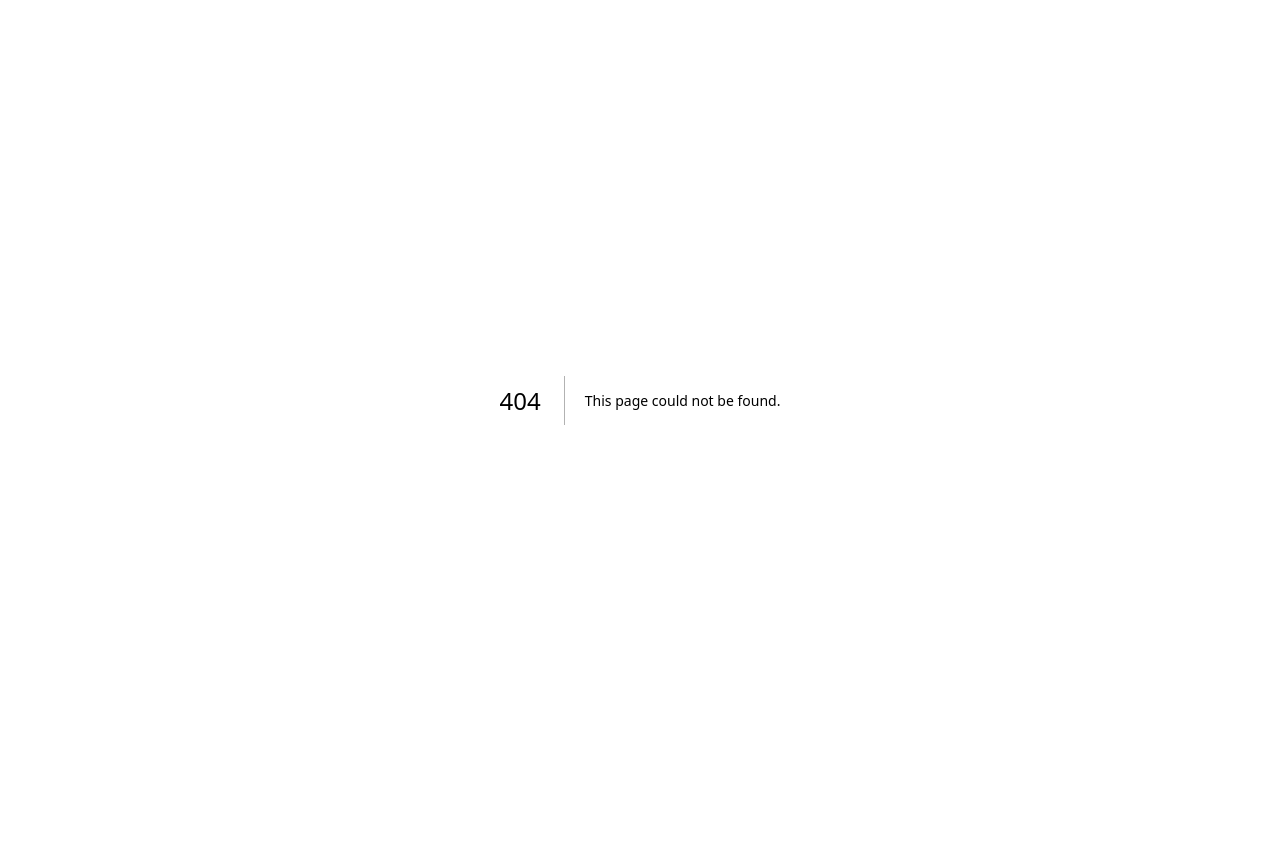
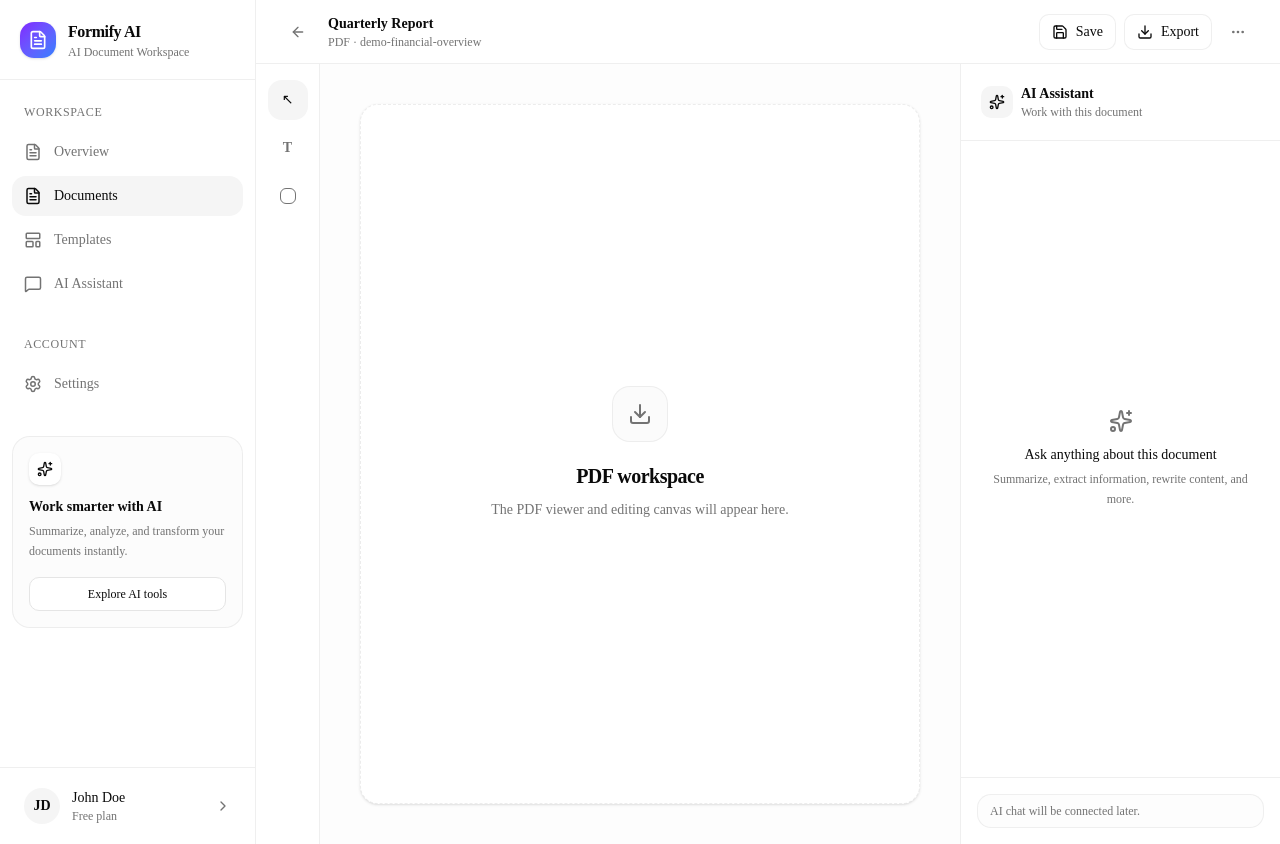
Before and after one commit to Eztremes/formify-ai, a Next.js app: page /dashboard/documents/demo-financial-overview in a window 1280 px wide. Before the commit this address had no page. Before the commit the page ends 800 px from the top, so only its background shows below. Built offline with nearby package versions, Linux system fonts and the light colour scheme.

Commit message:
feat: add document workspace shell

```diff
--- /dev/null
+++ b/app/dashboard/documents/[id]/page.tsx
@@ -0,0 +1,165 @@
+import Link from "next/link";
+import {
+  ArrowLeft,
+  Download,
+  MoreHorizontal,
+  Save,
+  Sparkles,
+} from "lucide-react";
+
+interface DocumentPageProps {
+  params: Promise<{
+    id: string;
+  }>;
+}
+
+export default async function DocumentPage({
+  params,
+}: DocumentPageProps) {
+  const { id } = await params;
+
+  return (
+    <div className="flex min-h-screen flex-col bg-muted/20">
+      {/* Top bar */}
+      <header className="flex h-16 shrink-0 items-center justify-between border-b border-border/60 bg-background px-4 md:px-6">
+        <div className="flex min-w-0 items-center gap-3">
+          <Link
+            href="/dashboard/documents"
+            className="flex h-9 w-9 shrink-0 items-center justify-center rounded-lg text-muted-foreground transition-colors hover:bg-muted hover:text-foreground"
+            aria-label="Back to documents"
+          >
+            <ArrowLeft className="h-4 w-4" />
+          </Link>
+
+          <div className="min-w-0">
+            <p className="truncate text-sm font-semibold">
+              Quarterly Report
+            </p>
+
+            <p className="text-xs text-muted-foreground">
+              PDF · {id}
+            </p>
+          </div>
+        </div>
+
+        <div className="flex items-center gap-2">
+          <button
+            type="button"
+            className="hidden h-9 items-center gap-2 rounded-lg border border-border/60 bg-background px-3 text-sm font-medium transition-colors hover:bg-muted sm:flex"
+          >
+            <Save className="h-4 w-4" />
+            Save
+          </button>
+
+          <button
+            type="button"
+            className="hidden h-9 items-center gap-2 rounded-lg border border-border/60 bg-background px-3 text-sm font-medium transition-colors hover:bg-muted sm:flex"
+          >
+            <Download className="h-4 w-4" />
+            Export
+          </button>
+
+          <button
+            type="button"
+            className="flex h-9 w-9 items-center justify-center rounded-lg text-muted-foreground transition-colors hover:bg-muted hover:text-foreground"
+            aria-label="More options"
+          >
+            <MoreHorizontal className="h-4 w-4" />
+          </button>
+        </div>
+      </header>
+
+      {/* Workspace */}
+      <main className="flex min-h-0 flex-1">
+        {/* Left toolbar */}
+        <aside className="hidden w-16 shrink-0 border-r border-border/60 bg-background lg:flex lg:flex-col lg:items-center lg:gap-2 lg:py-4">
+          <button
+            type="button"
+            className="flex h-10 w-10 items-center justify-center rounded-xl bg-muted text-foreground"
+            title="Select"
+          >
+            <span className="text-sm">↖</span>
+          </button>
+
+          <button
+            type="button"
+            className="flex h-10 w-10 items-center justify-center rounded-xl text-muted-foreground transition-colors hover:bg-muted hover:text-foreground"
+            title="Text"
+          >
+            <span className="text-sm font-semibold">T</span>
+          </button>
+
+          <button
+            type="button"
+            className="flex h-10 w-10 items-center justify-center rounded-xl text-muted-foreground transition-colors hover:bg-muted hover:text-foreground"
+            title="Highlight"
+          >
+            <span className="h-4 w-4 rounded-sm border border-current" />
+          </button>
+        </aside>
+
+        {/* PDF canvas area */}
+        <section className="min-w-0 flex-1 overflow-auto p-6 md:p-10">
+          <div className="mx-auto flex min-h-[700px] max-w-3xl items-center justify-center rounded-2xl border border-dashed border-border/70 bg-background shadow-sm">
+            <div className="max-w-sm px-6 text-center">
+              <div className="mx-auto flex h-14 w-14 items-center justify-center rounded-2xl border border-border/60 bg-muted/40">
+                <Download className="h-6 w-6 text-muted-foreground" />
+              </div>
+
+              <h2 className="mt-5 text-xl font-semibold tracking-tight">
+                PDF workspace
+              </h2>
+
+              <p className="mt-2 text-sm leading-6 text-muted-foreground">
+                The PDF viewer and editing canvas will appear here.
+              </p>
+            </div>
+          </div>
+        </section>
+
+        {/* AI panel */}
+        <aside className="hidden w-80 shrink-0 border-l border-border/60 bg-background xl:flex xl:flex-col">
+          <div className="border-b border-border/60 p-5">
+            <div className="flex items-center gap-2">
+              <div className="flex h-8 w-8 items-center justify-center rounded-lg bg-muted">
+                <Sparkles className="h-4 w-4" />
+              </div>
+
+              <div>
+                <h2 className="text-sm font-semibold">
+                  AI Assistant
+                </h2>
+
+                <p className="text-xs text-muted-foreground">
+                  Work with this document
+                </p>
+              </div>
+            </div>
+          </div>
+
+          <div className="flex flex-1 items-center justify-center p-6">
+            <div className="text-center">
+              <Sparkles className="mx-auto h-6 w-6 text-muted-foreground" />
+
+              <p className="mt-3 text-sm font-medium">
+                Ask anything about this document
+              </p>
+
+              <p className="mt-1 text-xs leading-5 text-muted-foreground">
+                Summarize, extract information, rewrite content, and more.
+              </p>
+            </div>
+          </div>
+
+          <div className="border-t border-border/60 p-4">
+            <div className="rounded-xl border border-border/60 bg-muted/20 px-3 py-2">
+              <p className="text-xs text-muted-foreground">
+                AI chat will be connected later.
+              </p>
+            </div>
+          </div>
+        </aside>
+      </main>
+    </div>
+  );
+}
```
